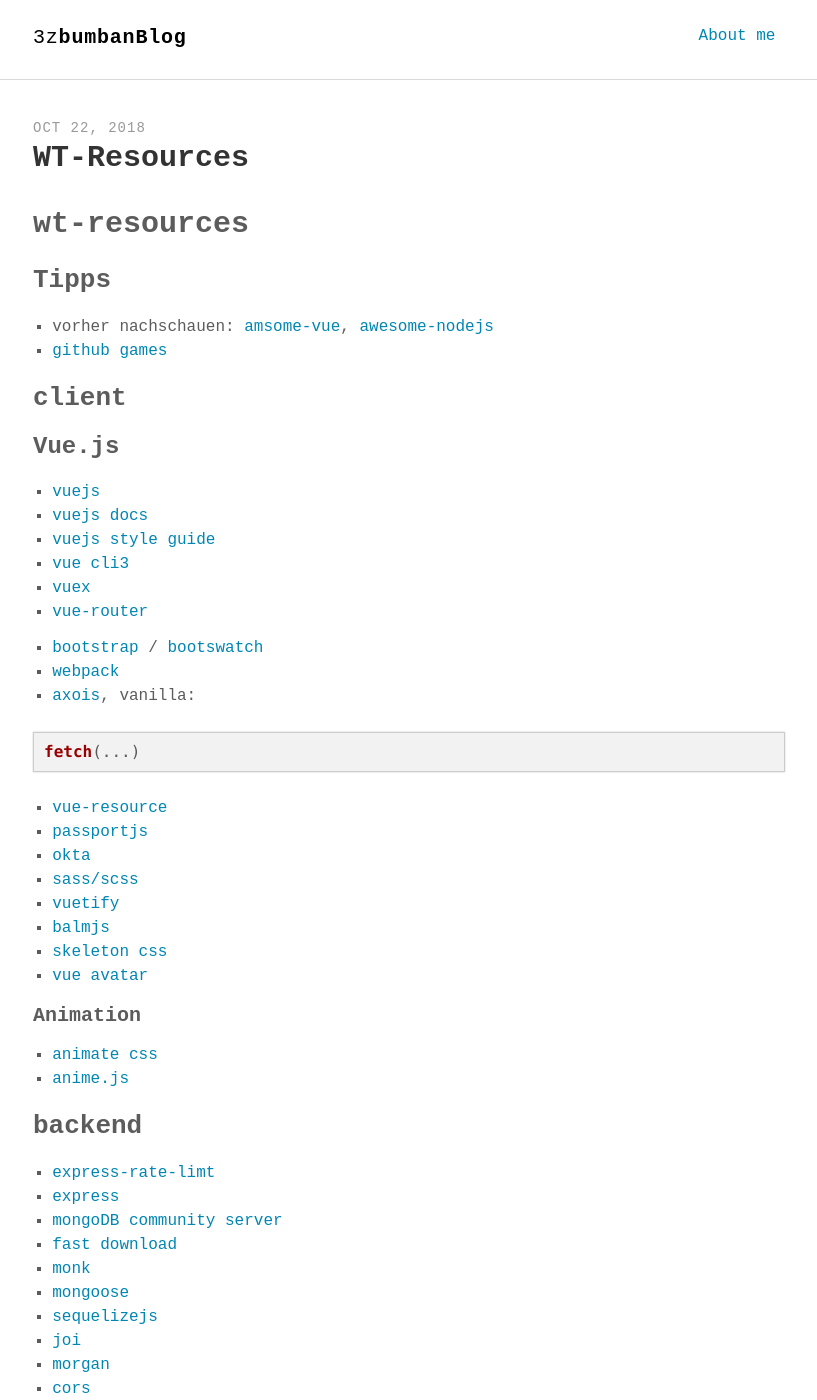
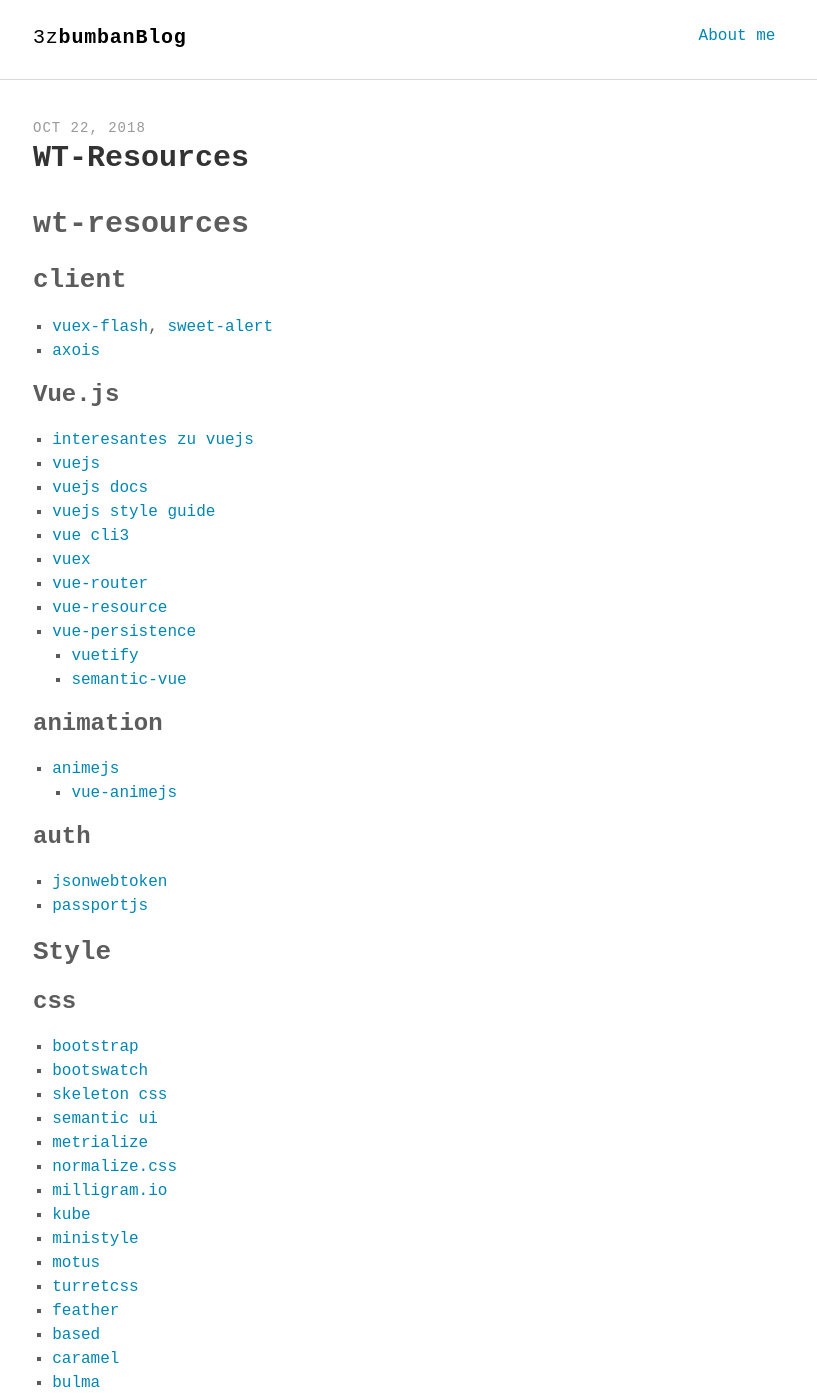
Before and after one commit to 3zbumban/3zbumban.github.io, a Jekyll site: the page built from _posts/2018-10-22-wt-resources.md, in a window 1280 px wide and 1400 px high. Shown: the whole window, without its empty margins (231-1048 px from the left). Built offline with Jekyll 4.4.1, drawn with Linux system fonts in a browser that asks for light colours; some web fonts are replaced; some of the changed text lies outside the part shown.

Commit message:
publishing...

````diff
--- a/_posts/2018-10-22-wt-resources.md
+++ b/_posts/2018-10-22-wt-resources.md
@@ -8,93 +8,108 @@ keywords: "js, css, scss, vue, express"
 
 # wt-resources
 
-## Tipps
+## client
 
-- vorher nachschauen: [amsome-vue](https://github.com/vuejs/awesome-vue), [awesome-nodejs](https://github.com/sindresorhus/awesome-nodejs)
-- [github games](https://github.com/leereilly/games#games-on-github-)
-
-## client
+- [vuex-flash](http://ahmeddinar.me/vuex-flash/#/), [sweet-alert](https://sweetalert.js.org/)
+- [axois](https://github.com/axios/axios)
 
 ### Vue.js
 
+- [interesantes zu vuejs](https://github.com/vuejs/awesome-vue)
 - [vuejs](https://vuejs.org/)
 - [vuejs docs](https://vuejs.org/v2/guide/)
 - [vuejs style guide](https://vuejs.org/v2/style-guide/)
 - [vue cli3](https://cli.vuejs.org/)
 - [vuex](https://vuex.vuejs.org/guide/)
 - [vue-router](https://router.vuejs.org/)
+- [vue-resource](https://github.com/pagekit/vue-resource)
+- [vue-persistence](https://www.npmjs.com/package/vuex-persistedstate)
+  - [vuetify](https://vuetifyjs.com/en/)
+  - [semantic-vue](https://semantic-ui-vue.github.io/#/)
 
-- [bootstrap](https://getbootstrap.com/) / [bootswatch](https://bootswatch.com/)
-- [webpack](https://webpack.js.org/)
-- [axois](https://github.com/axios/axios), vanilla:
+### animation
 
-```js
-fetch(...)
-```
+- [animejs](http://animejs.com/documentation/)
+  - [vue-animejs](https://www.npmjs.com/package/vue-animejs)
 
-- [vue-resource](https://github.com/pagekit/vue-resource)
+### auth
+
+- [jsonwebtoken](https://www.npmjs.com/package/jsonwebtoken)
+- [passportjs](http://www.passportjs.org/)
+
+## Style
+
+### css
+
+- [bootstrap](https://getbootstrap.com/)
+- [bootswatch](https://bootswatch.com/)
+- [skeleton css](http://getskeleton.com/)
+- [semantic ui](https://semantic-ui.com/introduction/getting-started.html)
+- [metrialize](https://materializecss.com/getting-started.html)
+- [normalize.css](https://necolas.github.io/normalize.css/)
+- [milligram.io](https://milligram.io/#getting-started)
+- [kube](https://imperavi.com/kube/docs/get-started/quick-start/)
+- [ministyle](https://minstyle.io/)
+- [motus](http://resources.ludvig.xyz/motus/)
+- [turretcss](https://turretcss.com/)
+- [feather](https://github.com/kbrsh/Feather)
+- [based](https://github.com/bitmap/based.css)
+- [caramel](https://kurisubrooks.com/caramel/)
+- [bulma](https://bulma.io/documentation/)
+
+### scss
+
+- [sass/scss](https://sass-lang.com/guide)
+
+## server
+
+- [express](https://expressjs.com/de/)
+  - [morgan](https://github.com/expressjs/morgan)
+  - [cors](https://github.com/expressjs/cors)
+  - [body-parser](https://www.npmjs.com/package/body-parser)
+  - [serve-static](https://www.npmjs.com/package/serve-static)
+  - [express-rate-limt](https://www.npmjs.com/package/express-rate-limit)
+- [fathers](https://docs.feathersjs.com/)
+- [joi](https://github.com/hapijs/joi)
 - [passportjs](http://www.passportjs.org/docs/)
-- [okta](https://developer.okta.com/blog/2018/02/15/build-crud-app-vuejs-node)
-- [sass/scss](https://sass-lang.com/guide)
-- [vuetify](https://vuetifyjs.com/en/)
-- [balmjs](https://material.balmjs.com/#/form/file)
-- [skeleton css](http://getskeleton.com/)
-- [vue avatar](https://github.com/eliep/vue-avatar)
+- [bcrypt](https://www.npmjs.com/package/bcrypt)
 
-#### Animation
+## Database
 
-- [animate css](https://github.com/daneden/animate.css)
-- [anime.js](http://animejs.com/)
-
-## backend
-
-- [express-rate-limt](https://www.npmjs.com/package/express-rate-limit)
-- [express](https://expressjs.com/de/)
-- [mongoDB community server](https://www.mongodb.com/download-center/community)
-- [fast download](https://fastdl.mongodb.org/win32/mongodb-win32-x86_64-2008plus-ssl-4.0.3.zip)
+- [robomongo mongoDB gui](https://robomongo.org/)
+- [mongoDB fast download](https://fastdl.mongodb.org/win32/mongodb-win32-x86_64-2008plus-ssl-4.0.3.zip)
 - [monk](https://github.com/Automattic/monk)
 - [mongoose](https://mongoosejs.com/)
 - [sequelizejs](http://docs.sequelizejs.com/)
-- [joi](https://github.com/hapijs/joi)
-- [morgan](https://github.com/expressjs/morgan)
-- [cors](https://github.com/expressjs/cors)
-- [body-parser](https://www.npmjs.com/package/body-parser)
-
-```js
-express.json()
-```
-
-- [fathers](https://docs.feathersjs.com/)
-- [nodemon](https://github.com/remy/nodemon)
-- [serve-static](https://www.npmjs.com/package/serve-static)
-- [vue deployment guide](https://cli.vuejs.org/guide/deployment.html#deployment)
 
 ## Tools
 
-### Programme
-
-- [github desktop](https://desktop.github.com/)
-- [postman](https://www.getpostman.com/)
-
 ### js
 
+- [webpack](https://webpack.js.org/)
 - [eslint](https://eslint.org/docs/user-guide/getting-started#local-installation-and-usage)
+- [nodemon](https://github.com/remy/nodemon)
 
-### Webseiten
+### others
 
-- [gitignore.io](https://www.gitignore.io/)
+- [postman](https://www.getpostman.com/)
+- [gitignore.io](https://www.gitignore.io/api/node,vuejs,webstorm)
+- [webpack configgenr](http://webpackconfigr.com/), [react webpack generator](https://generatewebpackconfig.netlify.com/)
 
 ```sh
 curl https://www.gitignore.io/api/node,vuejs,webstorm > .gitignore
 ```
 
-- [webpack config generator](http://webpackconfigr.com/)
-- [react webpack generator](https://generatewebpackconfig.netlify.com/)
-
 ## deployment
 
-- [now.sh](https://zeit.co/pricing)
 - [deploy vuejs with now guide](https://cli.vuejs.org/guide/deployment.html#now)
+- [now.sh](https://zeit.co/pricing), [now.json config für vuejs](https://gist.github.com/3zbumban/2f0d547d3e16dd2301d0961c2000f1b2)
+
+```sh
+git clone https://gist.github.com/2f0d547d3e16dd2301d0961c2000f1b2.gi
+```
+
 - [heroku](https://www.heroku.com/home)
 - [netify static file serving](https://www.netlify.com/)
-- [mlab](https://mlab.com/)
+- [vue deployment guide](https://cli.vuejs.org/guide/deployment.html#deployment)
+- [mlab](https://mlab.com/plans/pricing/#plan-type=sandbox)
````
